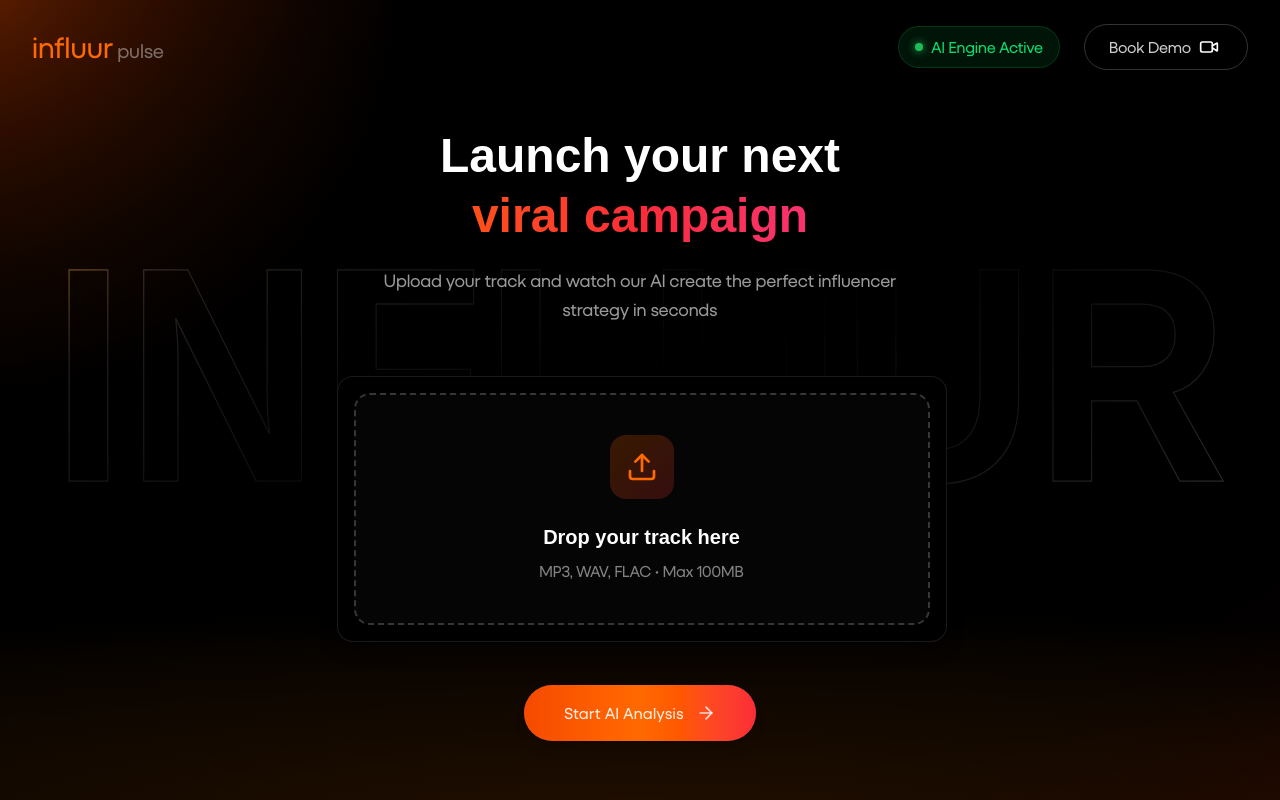
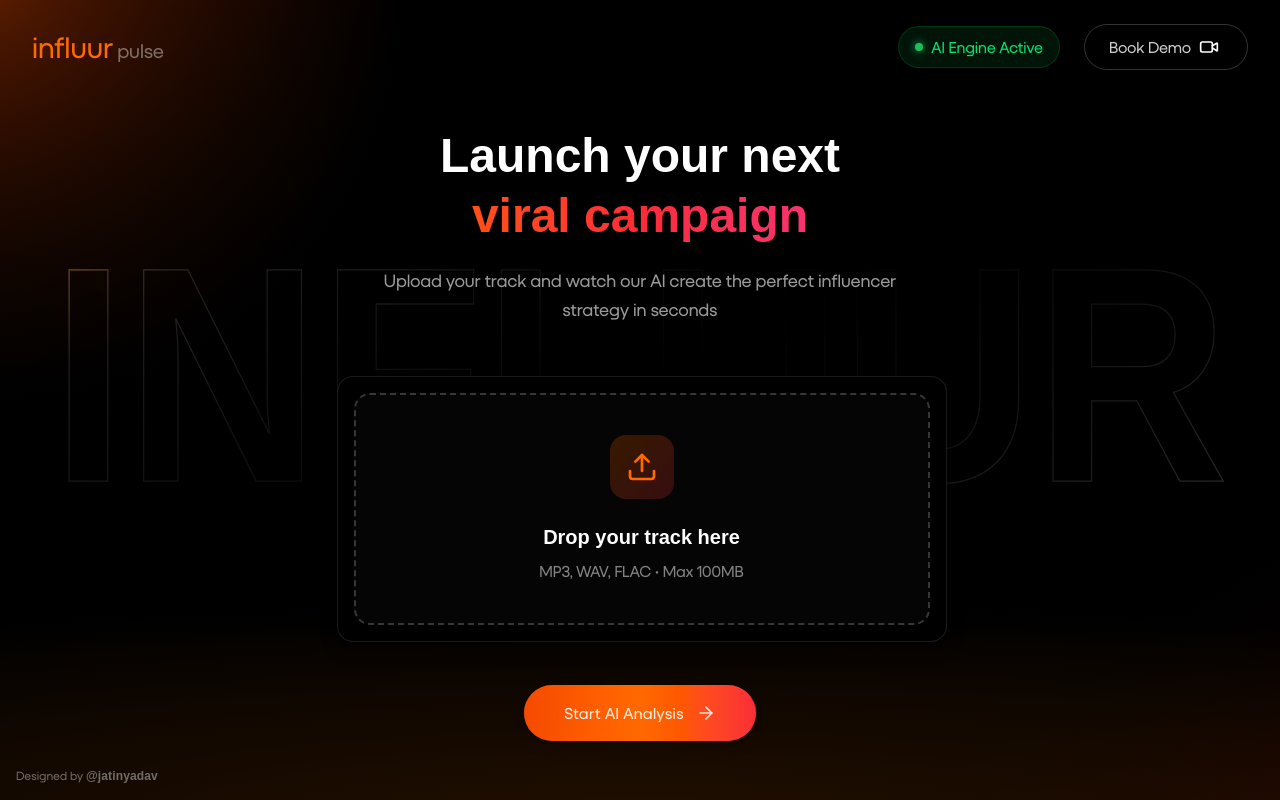
Before and after one commit to jatin-yadav05/influur-pulse, a Next.js app: page / in a window 1280 px wide. Built offline with nearby package versions, Linux system fonts and the light colour scheme; a web font is replaced by a local one.

Commit message:
added author name

```diff
--- a/src/components/CampaingInterface.tsx
+++ b/src/components/CampaingInterface.tsx
@@ -959,6 +959,17 @@ const InfluurPulse = () => {
           </AnimatePresence>
         </div>
       </div>
+      {/* Minimal designer credit bottom left */}
+      <a
+        href="https://x.com/jatinyadav_05"
+        target="_blank"
+        rel="noopener noreferrer"
+        className="fixed bottom-4 left-4 z-50 text-xs text-white/40 hover:text-orange-400 transition-colors duration-200 font-mono"
+        style={{letterSpacing: '0.01em'}}
+        aria-label="Designed by @jatinyadav (Twitter)"
+      >
+        Designed by <span className="font-semibold">@jatinyadav</span>
+      </a>
     </div>
   );
 };
```
